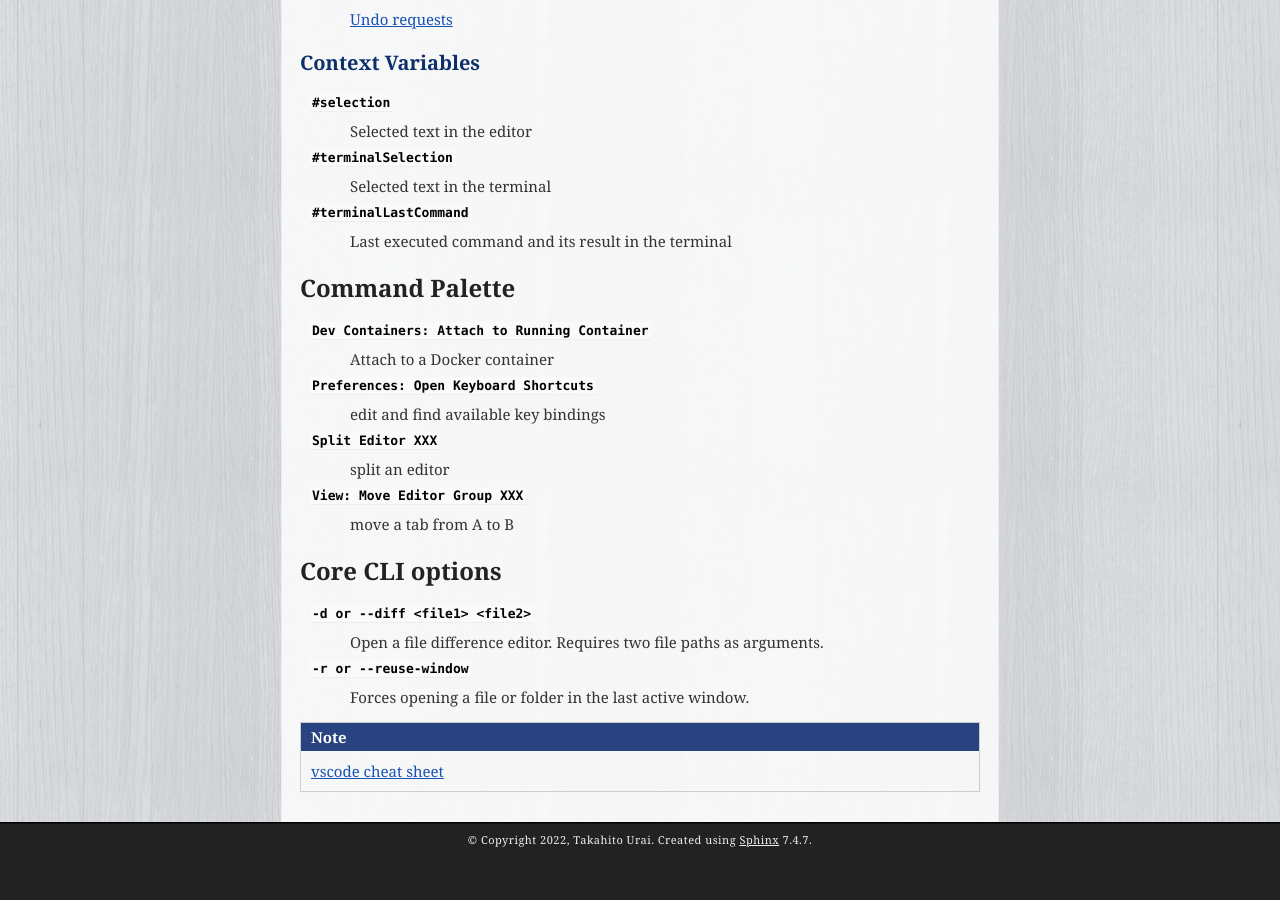
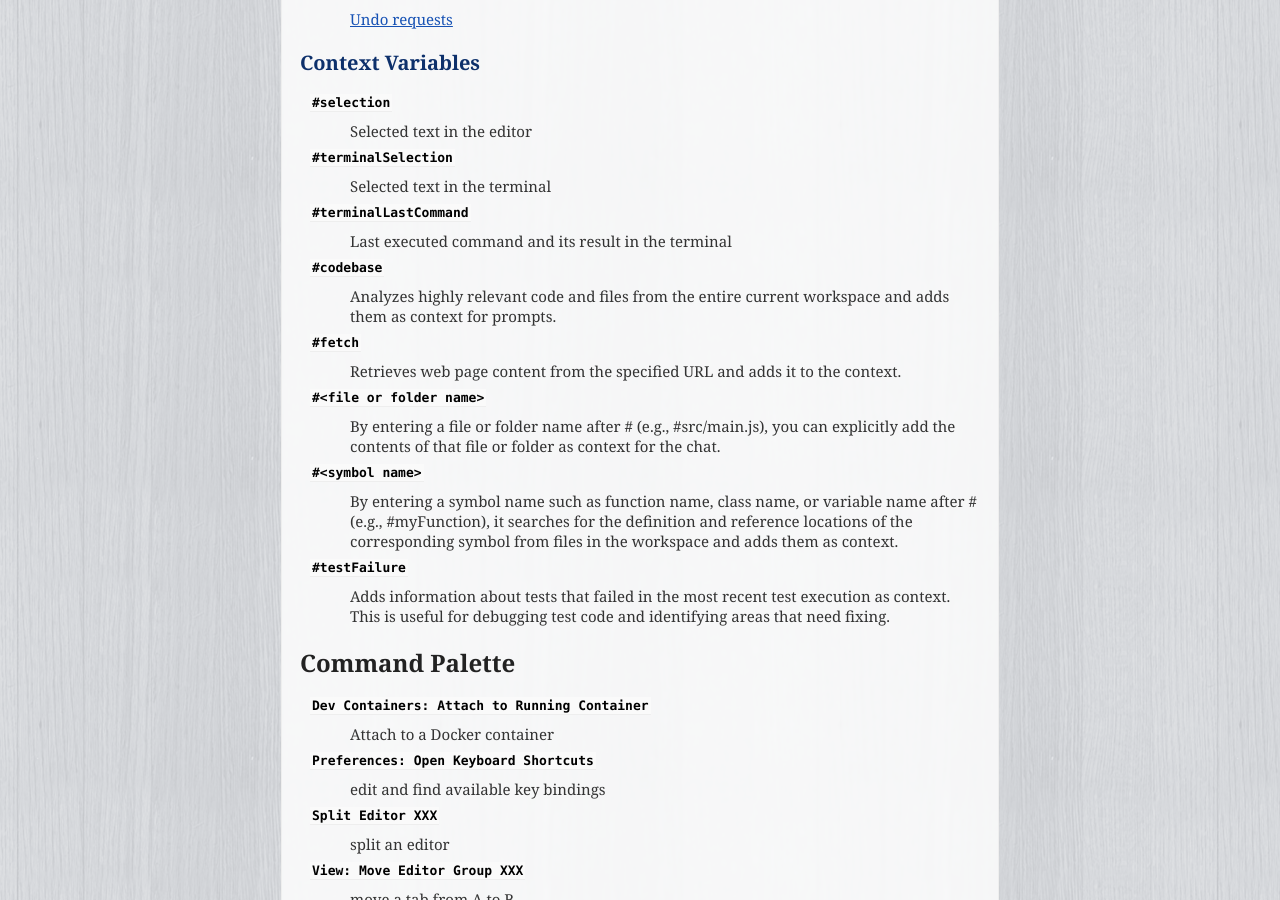
Before and after one commit to uraitakahito/shortcuts, a Sphinx documentation site: the page built from source/vscode.rst, in a window 1280 px wide and 900 px high, scrolled down 2920 px. Built offline with Sphinx 7.4.7, drawn with Linux system fonts in a browser that asks for light colours; before the commit the page ends 3775 px from its top, so only the background shows below that.

Commit message:
Add detailed descriptions for new context variables in GitHub Copilot section

```diff
--- a/source/vscode.rst
+++ b/source/vscode.rst
@@ -172,6 +172,21 @@ Context Variables
 ``#terminalLastCommand``
    Last executed command and its result in the terminal
 
+``#codebase``
+   Analyzes highly relevant code and files from the entire current workspace and adds them as context for prompts.
+
+``#fetch``
+   Retrieves web page content from the specified URL and adds it to the context.
+
+``#<file or folder name>``
+   By entering a file or folder name after # (e.g., #src/main.js), you can explicitly add the contents of that file or folder as context for the chat.
+
+``#<symbol name>``
+   By entering a symbol name such as function name, class name, or variable name after # (e.g., #myFunction), it searches for the definition and reference locations of the corresponding symbol from files in the workspace and adds them as context.
+
+``#testFailure``
+   Adds information about tests that failed in the most recent test execution as context. This is useful for debugging test code and identifying areas that need fixing.
+
 Command Palette
 =========================
 
```
